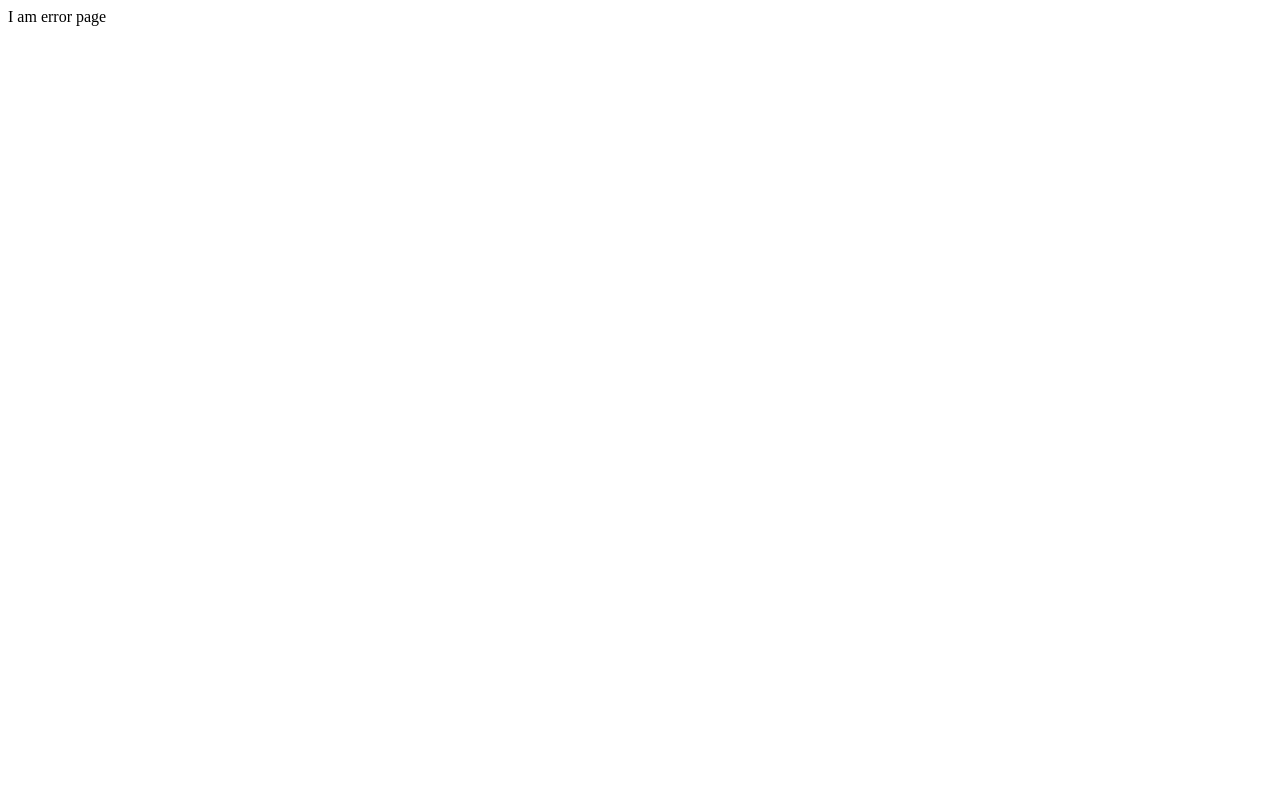
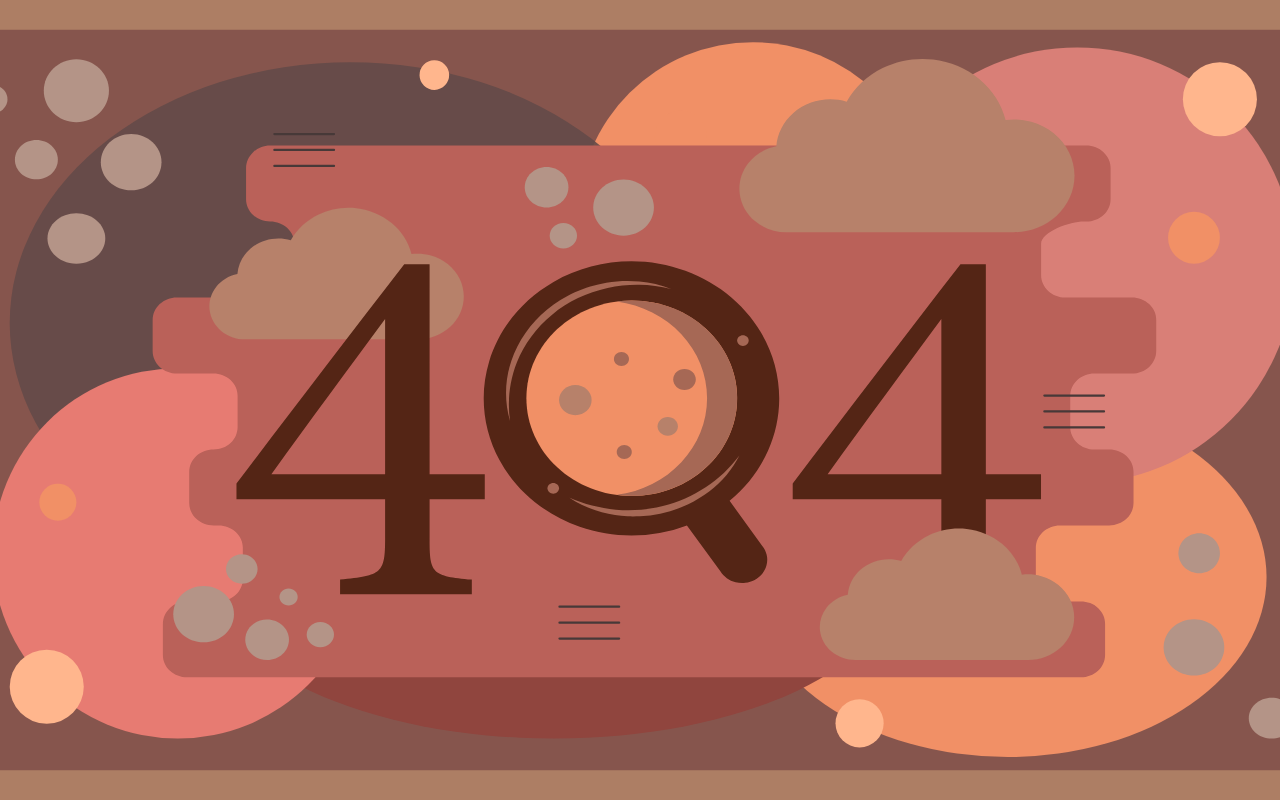
Before and after one commit to Toxa-p07a1330/olga_front, a React (Create React App) app: page / in a window 1280 px wide. Built offline with nearby package versions, Linux system fonts and the light colour scheme.

Commit message:
with created 404 page

```diff
--- a/src/pages/error/error-page.jsx
+++ b/src/pages/error/error-page.jsx
@@ -1,6 +1,14 @@
-export const ErrorPage = (props)=>{
+import style from "./style.module.scss"
+import backgroundImage from "../../static/404.svg"
+
+export const ErrorPage = (props) => {
     console.log(props)
+    if (props.code === 404) {
+        return <div className={style.wrapper}>
+            <img src={backgroundImage} alt={"404 bg"}/>
+        </div>
+    }
     return <div>
-        I am error page
+        I am error page. I am not 404 error, so my design will be implemented later
     </div>
 }
--- /dev/null
+++ b/src/pages/error/style.module.scss
@@ -0,0 +1,15 @@
+.wrapper {
+  width: 100vw;
+  height: 100vh;
+  position: fixed;
+  top: 0;
+  left: 0;
+  object-fit: cover;
+
+  & > img {
+    width: 100%;
+    height: 100%;
+
+    object-fit: cover;
+  }
+}
```
Also changed, not shown: src/static/404.svg (added).
